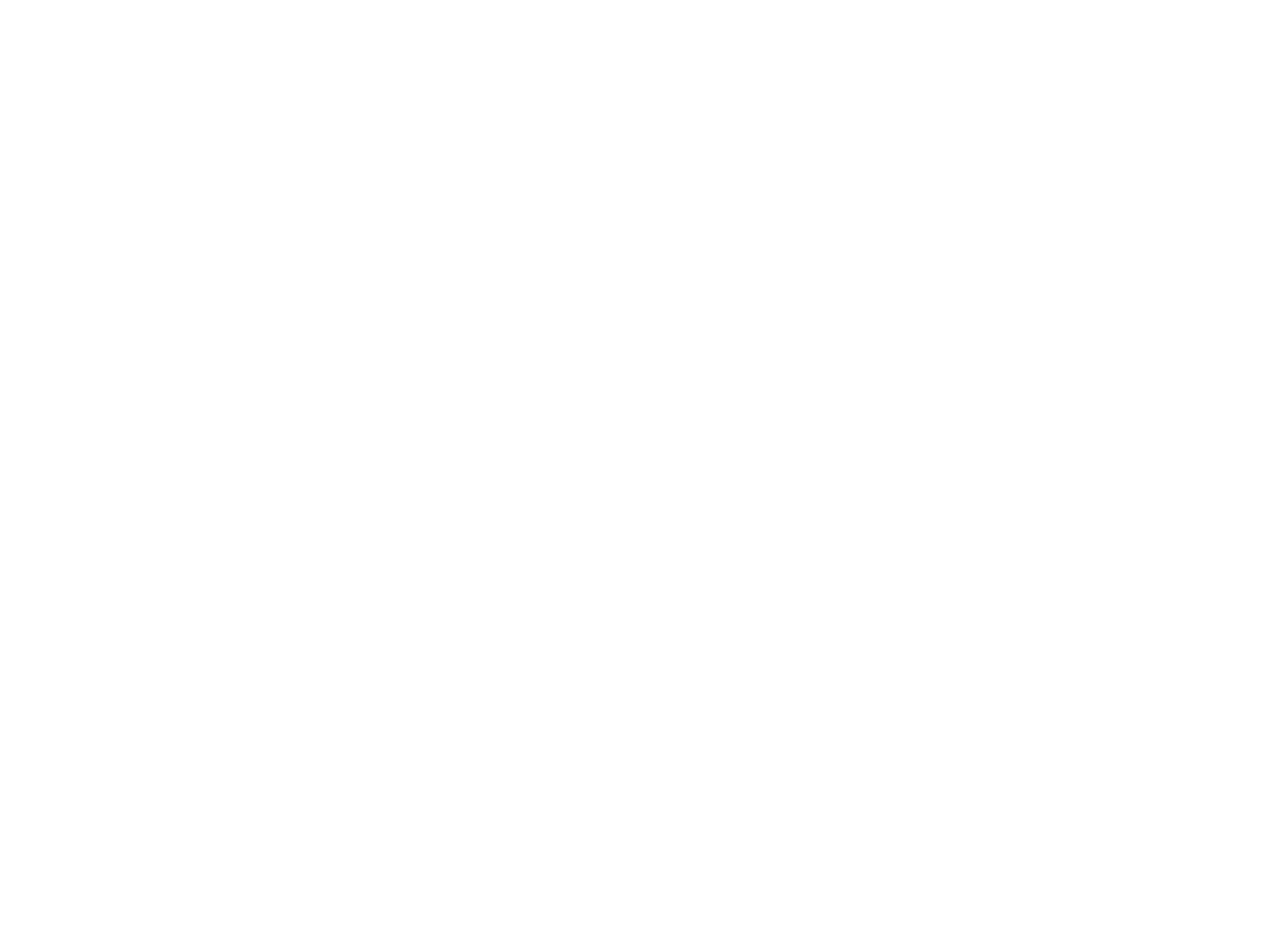
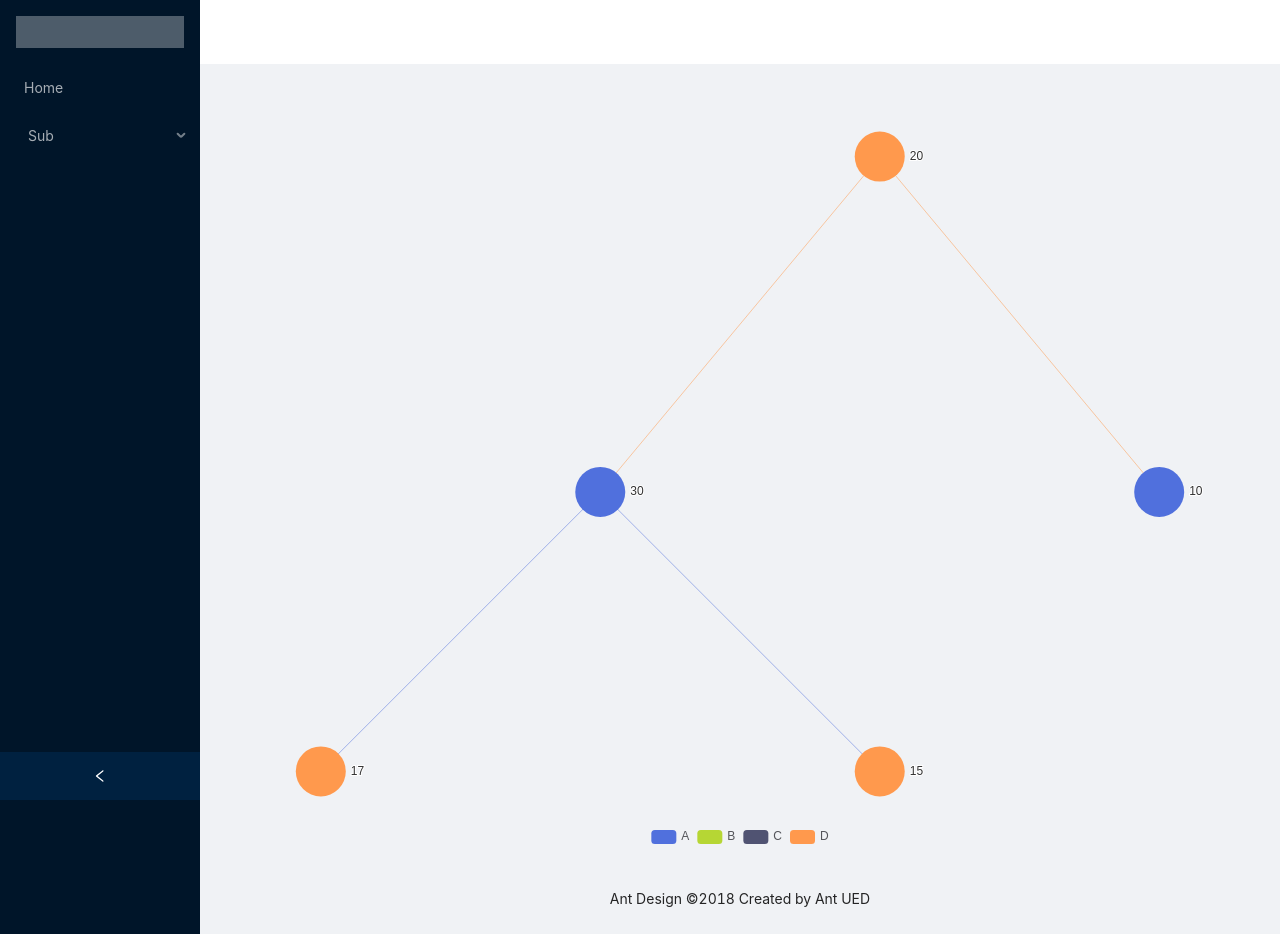
Before and after one commit to XiaotongZhao/AppFrontService, a React (Create React App) app: page /redblacktree in a window 1280 px wide. Before the commit this address had no page. Before the commit the page ends 800 px from the top, so only its background shows below. Built offline with nearby package versions, Linux system fonts and the light colour scheme.

Commit message:
add redblacktree page

```diff
--- a/src/App.tsx
+++ b/src/App.tsx
@@ -19,7 +19,7 @@
           </Menu.Item>
           <Menu.SubMenu title="Sub">
             <Menu.Item>
-              <Link to='/test'>Test</Link>
+              <Link to='/redblacktree'>RedBlackTree</Link>
             </Menu.Item>
           </Menu.SubMenu>
         </Menu>
--- a/src/index.tsx
+++ b/src/index.tsx
@@ -3,7 +3,7 @@
 import './index.css';
 import App from './App';
 import Home from './pages/Home';
-import Test from './pages/Test';
+import RedBlackTree from './pages/RedBlackTree';
 
 const root = ReactDOM.createRoot(
   document.getElementById('root') as HTMLElement
@@ -14,7 +14,7 @@
     <Route path="/" element={<App />} >
       <Route index path="/" element={<Home />} />
       <Route path="/home" element={<Home />} />
-      <Route path="/test" element={<Test />} />
+      <Route path="/redblacktree" element={<RedBlackTree />} />
     </Route>
   </Routes>
 </BrowserRouter>
--- a/src/pages/Test.tsx
+++ b/src/pages/RedBlackTree.tsx
@@ -1,7 +1,7 @@
 import ReactECharts from 'echarts-for-react';
 import { useState } from 'react';
 
-function Test() {
+function RedBlackTree() {
   let echartRef: any;
   let categories = [
     {
@@ -17,11 +17,6 @@
       name: 'D'
     }
   ];
-
-
-  const onChartLegendselectchanged = (event: any) => {
-    console.log("trigger onChartLegendselectchanged")
-  }
 
   let treeNode = {
     nodes: [
@@ -137,11 +132,10 @@
   }
 
   const onEvents = {
-    'click': nodeClick,
-    'legendselectchanged': onChartLegendselectchanged
+    'click': nodeClick
   }
 
   return <ReactECharts ref={(e) => { echartRef = e; }} option={options} style={{ height: '800px', width: '100%' }} onEvents={onEvents} />;
 };
 
-export default Test;
+export default RedBlackTree;
```
